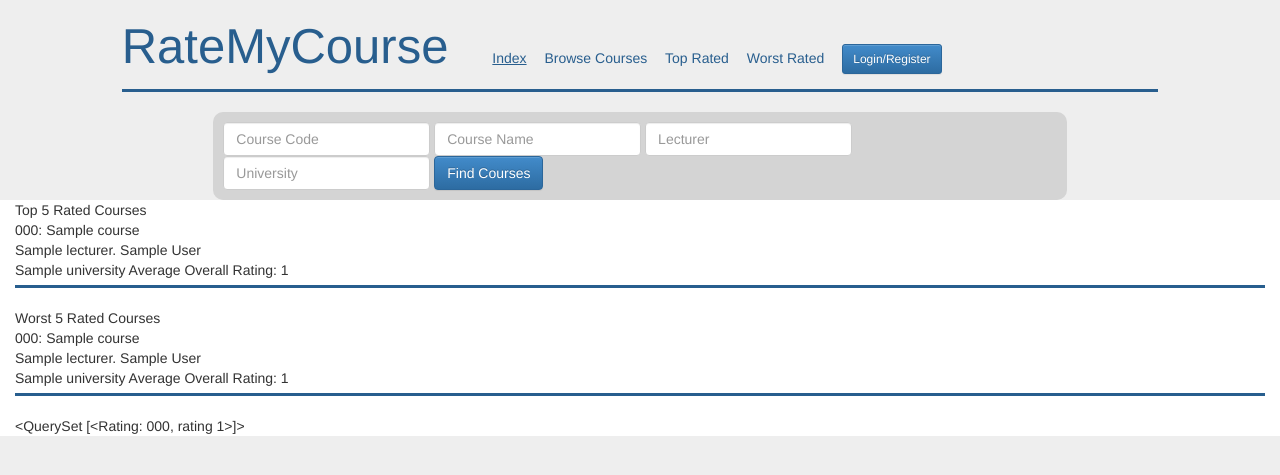
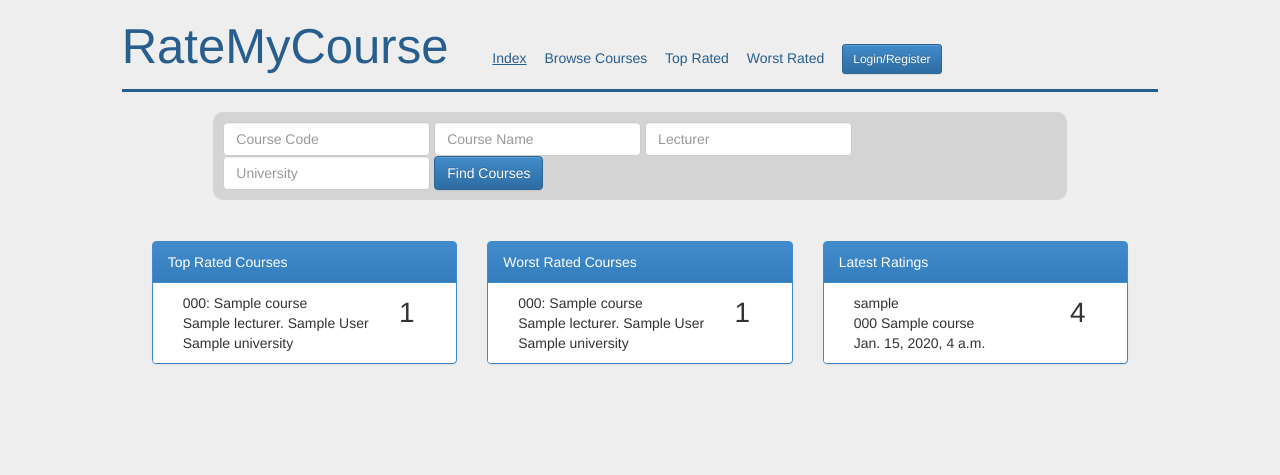
Before and after one commit to liamfurphy/DIM3-TEAM-J, a Django app: page / in a window 1280 px wide. Shown: the top 475 px of the page. Run offline with Django 3.2, Linux system fonts and the light colour scheme; tables that the repository leaves empty hold one stand-in row (values such as "Sample post"); some libraries are stand-ins or nearby versions.

Commit message:
Updates to the index page

```diff
--- a/rate_my_course_project/static/css/base.css
+++ b/rate_my_course_project/static/css/base.css
@@ -3,7 +3,7 @@ body {
 }
 
 #content {
-    background-color: #ffffff;
+    margin-top:40px;
 }
 
 ul {
--- /dev/null
+++ b/rate_my_course_project/static/css/index.css
@@ -0,0 +1,6 @@
+.rating{
+    font-size: 2em;
+}
+.course{
+    min-height: 80px;
+}
--- a/rate_my_course_project/static/js/base.js
+++ b/rate_my_course_project/static/js/base.js
@@ -1,19 +1,22 @@
-function validateSearch(){
+$(document).ready(function () {
+
+    $('#searchform').submit(function validateSearch() {
         var courseCode = $("#courseCode").val();
         var courseName = $("#courseName").val();
         var lecturer = $("#lecturer").val();
         var university = $("#university").val();
 
-    if(courseCode === "" && courseName === "" && lecturer === "" && university === ""){
+        if (courseCode === "" && courseName === "" && lecturer === "" && university === "") {
             alert("Please enter a value into at least one search field");
             return false;
         }
 
-    if(courseCode === "") courseCode="any";
-    if(courseName === "") courseName="any";
-    if(lecturer === "") lecturer="any";
-    if(university === "") university="any";
+        if (courseCode === "") courseCode = "any";
+        if (courseName === "") courseName = "any";
+        if (lecturer === "") lecturer = "any";
+        if (university === "") university = "any";
 
-    $("#searchform").attr("action", "/results/"+courseCode+"/"+courseName+"/"+lecturer+"/"+university+"/");
+        $(this).attr("action", "/results/" + courseCode + "/" + courseName + "/" + lecturer + "/" + university + "/");
         return true;
-}
+    });
+});
--- a/rate_my_course_project/templates/base.html
+++ b/rate_my_course_project/templates/base.html
@@ -42,7 +42,7 @@
     <hr>
 </div>
 <div id="search" class="container col-xs-12 col-sm-10 col-sm-offset-1 col-lg-8 col-lg-offset-2">
-<form id="searchform" class="form-inline" role="form" onsubmit="return validateSearch()">
+<form id="searchform" class="form-inline" role="form">
     <div class="form-group">
         <label class="sr-only" for="courseCode">Course Code</label>
         <input type="text" class="form-control" id="courseCode" placeholder="Course Code">
@@ -64,6 +64,6 @@
 
     </div>
 
-	<div id="content" class="col-xs-12">{% block content %}{% endblock %} </div>
+	<div id="content" class="col-xs-12 col-xs-offset-0 col-sm-10 col-sm-offset-1 col-md-10 col-md-offset-1 col-lg-10 col-lg-offset-1z">{% block content %}{% endblock %} </div>
 </body>
 </html>
--- a/rate_my_course_project/templates/index.html
+++ b/rate_my_course_project/templates/index.html
@@ -1,27 +1,75 @@
 {% extends 'base.html' %}
+{% load static %}
+{% block head %}
+<link rel="stylesheet" type="text/css" href="{% static 'css/index.css' %}" media="screen"/>
+{% endblock %}
 {% block content %}
-        <div id = "toprated">
-            Top 5 Rated Courses
-            {% for course in top5 %}
-                <div class="course">
-                    {{ course.course_code }}: {{ course.course_name }} <br />
-                    {{ course.lecturer }} <br />
-                    {{ course.uni }}
-                    Average Overall Rating: {{ course.average_overall }}
-                </div>
-            {% endfor %}
-            <hr />
-            Worst 5 Rated Courses
-            {% for course in worst5 %}
-                <div class="course">
-                    {{ course.course_code }}: {{ course.course_name }} <br />
-                    {{ course.lecturer }} <br />
-                    {{ course.uni }}
-                    Average Overall Rating: {{ course.average_overall }}
-                </div>
-            {% endfor %}
-            <hr />
+<div class="container col-xs-12">
+    <div class="contain col-xs-12"></div>
+    <div class=" container col-xs-12 col-md-4 col-offset-1">
+        <div class="panel panel-primary">
+            <div class="panel-heading">Top Rated Courses</div>
+            <ul class="list-group">
+                {% for course in top5 %}
+                <li class="list-group-item course">
+                    <div class="details col-xs-12 col-lg-10">
+                        {{ course.course_code }}:
+                        {{ course.course_name }} <br/>
+                        {{ course.lecturer }} <br/>
+                        {{ course.uni }}
+                    </div>
+                    <div class="rating col-lg-2">{{ course.average_overall }}</div>
+                </li>
+                {% endfor %}
+
+            </ul>
+
 
         </div>
-        <div> {{ latest_ratings }} </div>
+    </div>
+    <div class=" container col-xs-12 col-md-4 col-offset-1">
+        <div class="panel panel-primary">
+            <div class="panel-heading">Worst Rated Courses</div>
+            <ul class="list-group">
+                {% for course in worst5 %}
+                <li class="list-group-item course">
+                    <div class="details col-xs-12 col-lg-10">
+                        {{ course.course_code }}:
+                        {{ course.course_name }} <br/>
+                        {{ course.lecturer }} <br/>
+                        {{ course.uni }}
+                    </div>
+                    <div class="rating col-lg-2">{{ course.average_overall }}</div>
+                </li>
+                {% endfor %}
+
+            </ul>
+
+
+        </div>
+    </div>
+
+    <div class=" container col-xs-12 col-md-4 col-offset-1">
+        <div class="panel panel-primary">
+            <div class="panel-heading">Latest Ratings</div>
+            <ul class="list-group">
+                {% for rating in latest_ratings %}
+                <li class="list-group-item course">
+                    <div class="details col-xs-12 col-lg-10">
+                        {{ rating.user}} <br />
+                        {{ rating.course.course_code }} {{rating.course.course_name }} <br />
+                        {{ rating.date }} <br />
+                    </div>
+                    <div class="rating col-lg-2">{{ rating.overall_rating }}</div>
+                </li>
+                {% endfor %}
+
+            </ul>
+
+
+        </div>
+    </div>
+
+</div>
+
 {% endblock %}
```
Lines whose indentation alone changed are shown as unchanged.
